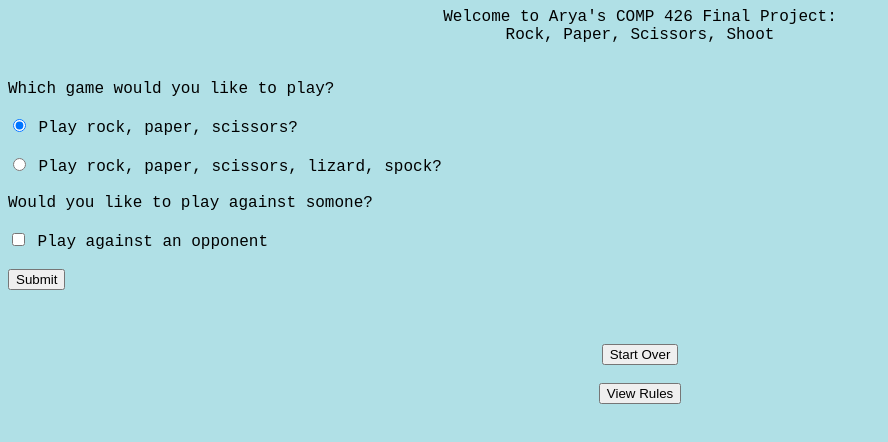
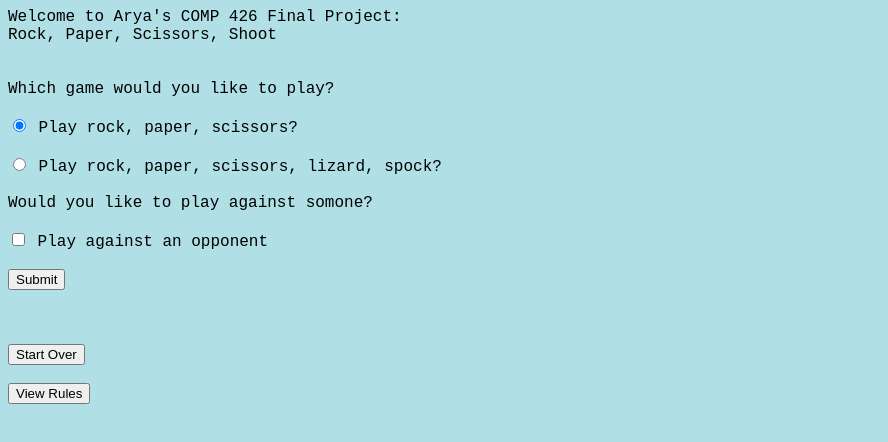
Before and after one commit to comp426-2023-spring/e02-AryaSharma19, a website: page public/index.html in a window 1280 px wide. Shown: the whole page, without its empty margins (0-888 px from the left). Drawn offline with Linux system fonts and the light colour scheme.

Commit message:
fixed inline style

```diff
--- a/public/index.html
+++ b/public/index.html
@@ -9,7 +9,7 @@
 		<script src="./scripts.js"></script>
     </head>
     <body>
-        <div style="text-align:center">
+        <div>
             Welcome to Arya's COMP 426 Final Project:
             <br>
             Rock, Paper, Scissors, Shoot
@@ -48,7 +48,7 @@
         </form>
         <div id="results" hidden></div>
         <br><br>
-        <div style="text-align:center">
+        <div>
             <button type="button" id="startover" onclick="startOver()">Start Over</button>
             <br><br>
             <form id="rules-form">
```
